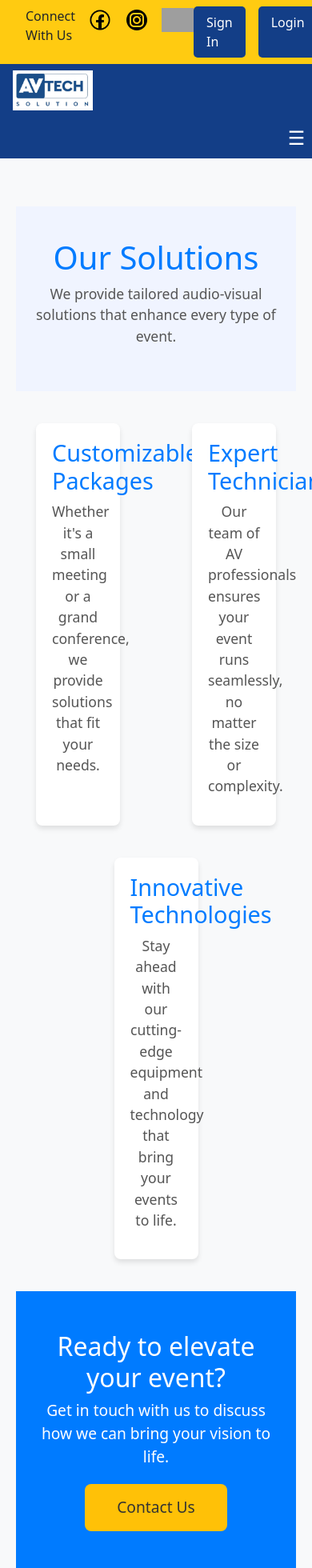
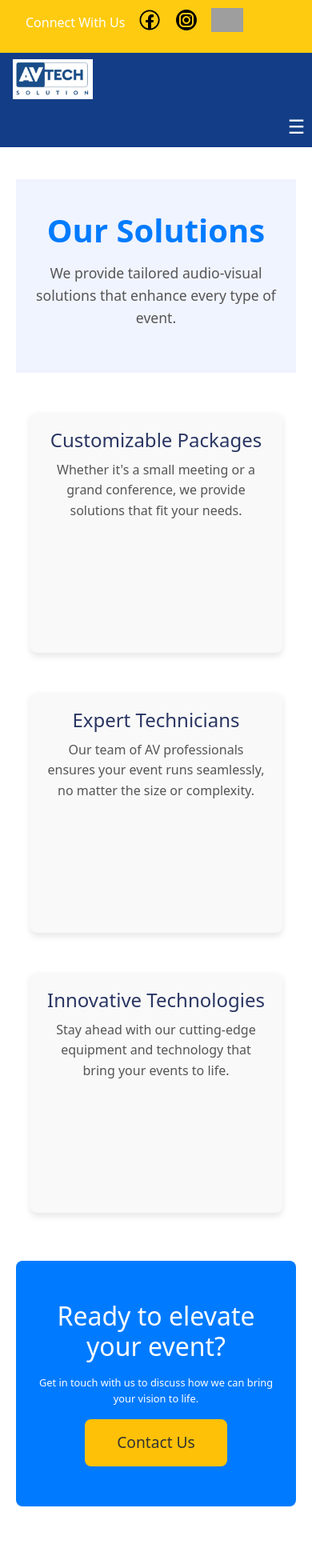
Before and after one commit to niks238/avtechsol, a React (Create React App) app: page /solutions in a window 390 px wide. Shown: the top 1960 px of the page at 80% size. Built offline with nearby package versions, Linux system fonts and the light colour scheme; grey boxes are pictures that could not be loaded.

Commit message:
responsive design completed

```diff
--- a/public/index.html
+++ b/public/index.html
@@ -13,7 +13,7 @@
 
     <link rel="manifest" href="%PUBLIC_URL%/manifest.json" />
 
-    <title>React App</title>
+    <title> AVTech Solution </title>
   </head>
   <body>
     <noscript>You need to enable JavaScript to run this app.</noscript>
--- a/src/components/Footer/Footer.js
+++ b/src/components/Footer/Footer.js
@@ -34,10 +34,10 @@ function Footer() {
         <div className="footer-section social">
           <h2>Follow Us</h2>
           <div className="social-icons">
-            <Link to="#"><FaFacebook className="social-icon" /></Link>
+            <Link to="https://www.facebook.com/avtechsolutionnagpur"><FaFacebook className="social-icon" /></Link>
             <Link to="#"><FaTwitter className="social-icon" /></Link>
-            <Link to="#"><FaInstagram className="social-icon" /></Link>
-            <Link to="#"><FaLinkedin className="social-icon" /></Link>
+            <Link to="https://www.instagram.com/avtech_solution?igsh=MXU0ZzMwZnY1MWh3OA%3D%3D"><FaInstagram className="social-icon" /></Link>
+            <Link to="https://www.linkedin.com/company/69615062/admin/dashboard/"><FaLinkedin className="social-icon" /></Link>
           </div>
         </div>
       </div>
--- a/src/components/Navbar/Navbar.css
+++ b/src/components/Navbar/Navbar.css
@@ -29,24 +29,6 @@
 
 .social-icon-image {
   height: 30px;
-}
-
-.auth-links {
-  display: flex;
-  gap: 1rem;
-}
-
-.auth-button {
-  color: #fff;
-  text-decoration: none;
-  background-color: #133E87;
-  padding: 0.5rem 1rem;
-  border-radius: 5px;
-  transition: background-color 0.3s;
-}
-
-.auth-button:hover {
-  background-color: #0056b3;
 }
 
 /* Navbar Styling */
--- a/src/components/Navbar/Navbar.js
+++ b/src/components/Navbar/Navbar.js
@@ -17,14 +17,10 @@ function Navbar() {
     <>
      <div className="top-bar">
         <div className="social-links">
-          <p className="text-dark">Connect With Us</p>
-          <Link to="#" className="social-icon"><img alt="" src={facebook} className="social-icon-image"/></Link>
-          <Link to="#" className="social-icon"><img alt="" src={instgram} className="social-icon-image"/></Link>
-          <Link to="#" className="social-icon"><img alt="" src={Linkedin} className="social-icon-image"/></Link>
-        </div>
-        <div className="auth-links">
-          <Link to="#" className="auth-button">Sign In</Link>
-          <Link to="#" className="auth-button">Login</Link>
+          <p className="text-white mt-2">Connect With Us</p>
+          <Link to="https://www.instagram.com/avtech_solution?igsh=MXU0ZzMwZnY1MWh3OA%3D%3D" className="social-icon"><img alt="" src={facebook} className="social-icon-image"/></Link>
+          <Link to="https://www.facebook.com/avtechsolutionnagpur" className="social-icon"><img alt="" src={instgram} className="social-icon-image"/></Link>
+          <Link to="https://www.linkedin.com/company/69615062/admin/dashboard/" className="social-icon"><img alt="" src={Linkedin} className="social-icon-image"/></Link>
         </div>
       </div>
      <nav className="navbar">
--- a/src/pages/AboutUs/AboutUs.css
+++ b/src/pages/AboutUs/AboutUs.css
@@ -1,7 +1,45 @@
+
+body {
+  font-family: 'Poppins', sans-serif;
+  margin: 0;
+  padding: 0;
+}
+
+h2, h3 {
+  color: #2A3663;
+  font-weight: bold;
+}
+
+p {
+  font-size: 1rem;
+  line-height: 1.6;
+  margin: 10px 0;
+}
+
+/* Header Styles */
+header {
+  background: url('https://www.audiovisual.ie/wp-content/uploads/2015/12/Do-You-Need-An-Audio-Visual-Operator-Audio-Visual-Rental-Ireland.jpg') no-repeat center center/cover;
+  color: #fff;
+  padding: 50px 20px;
+  text-align: center;
+}
+
+header h1 {
+  font-size: 4rem;
+  font-weight: bold;
+  margin: 0;
+}
+
+header p {
+  font-size: 1.2rem;
+  margin-top: 20px;
+}
 
 /* Section Styles */
 .about-us-section {
     display: flex;
+    flex-direction: column;
+    flex-wrap: wrap;
     justify-content: space-evenly;
     text-align: left; /* Align items to the left */
     padding: 40px 20px;
@@ -9,26 +47,27 @@
 
   /* Container for the section */
   .about-us-container {
-    max-width: 1200px;
     display: flex;
+    gap: 20px;
     justify-content: space-between;
-    width: 100%;
+    align-items: center;
+    padding: 40px 20px;
   }
 
   /* Left side content */
   .about-us-left {
     flex: 1;
-    padding-right: 20px;
   }
-
+  .about-us-right {
+    flex: 1;
+  }
   .about-us-left h2 {
     font-size: 2rem;
     margin-bottom: 20px;
   }
 
   .about-us-left p {
-    font-size: 1.2rem;
-    margin-bottom: 10px;
+    font-size: 1rem;
   }
 
   .about-us-left b {
@@ -39,6 +78,8 @@
   .about-us-left .certification-organization,
   .about-us-left .feedback-testimonial {
     margin-top: 10px;
+    font-weight: normal;
+    color: #007bff;
   }
 
   /* Right side content (Image) */
@@ -46,14 +87,15 @@
     flex: 1;
     text-align: center;
   }
-
   .about-us-right img {
-    max-width: 100%;
+    width: 100%;
+    height: auto;
     border-radius: 8px;
   }
-  .why-choose-us-section {
+
+  .why-choose-us-container {
     display: flex;
-    justify-content: space-evenly;
+    gap: 20px;
     align-items: center;
     padding: 40px 20px;
   }
@@ -81,32 +123,65 @@
     line-height: 1.5;
   }
 
+
   .why-choose-us-video {
     flex: 1;
-    text-align: left;
+  }
+  .why-choose-us-text {
+    flex: 1;
   }
 
   .why-choose-us-video-content {
-  width: 500px;
-  height: 590px;
+    width: 100%;
+    height: auto;
     border-radius: 8px;
-    object-fit: cover;
+  }
+  .we-offer-section {
+    padding: 60px 20px;
+    background-color: #f9f9f9;
+    text-align: center;
+  }
+  .we-offer-section .section-title {
+    font-size: 2rem;
+    margin-bottom: 40px;
+  }
 
+  .we-offer-section .offer-item {
+    background-color: #fff;
+    padding: 20px;
+    border-radius: 8px;
+    box-shadow: 0 4px 8px rgba(0, 0, 0, 0.1);
+    text-align: center;
+    flex: 1 1 250px;
+    margin: 10px;
   }
+  .we-offer-section .offer-item i {
+    font-size: 2rem;
+    color: #007bff;
+  }
+
+  .we-offer-section .offer-item h3 {
+    font-size: 1.5rem;
+    margin-top: 15px;
+  }
+
+  .we-offer-section .offer-item p {
+    font-size: 1rem;
+    margin-top: 10px;
+  }
+
   /* Container section */
 /* Container section */
 .partner-section {
   padding: 60px 20px;
+  background-color: #f9f9f9;
   text-align: center;
-  background-color: #eee;
 }
-
 /* Section heading */
 .partner-section h2 {
   font-size: 2rem;
   margin-bottom: 20px;
 }
-
 /* Introductory text */
 .partner-section p.intro-text {
   font-size: 1.2rem;
@@ -114,11 +189,10 @@
 }
 
 /* Company count box */
-.company-count-box {
-  margin: 20px auto;
-  max-width: 800px;
+.partner-section .company-count-box {
   background-color: #fff;
   padding: 20px;
+  margin: 20px 0;
   border-radius: 8px;
   box-shadow: 0 4px 8px rgba(0, 0, 0, 0.1);
 }
@@ -148,7 +222,25 @@
     transform: translateX(-50%);
   }
 }
+@media (max-width: 768px) {
+  /* Adjust Header text size for smaller screens */
+  header h1 {
+    font-size: 2.5rem;
+  }
 
+  header p {
+    font-size: 1rem;
+  }
+
+  /* About Us Section */
+  .about-us-container {
+    flex-direction: column;
+    text-align: center;
+  }
+
+  .about-us-left {
+    text-align: center;
+  }}
 /* Inner scrolling container */
 .company-list-inner {
   display: flex;
@@ -217,3 +309,20 @@
   border-radius: 8px;
   margin-bottom: 10px;
 }
+@media (max-width: 480px) {
+  header h1 {
+    font-size: 2rem;
+  }
+
+  header p {
+    font-size: 0.9rem;
+  }
+
+  .we-offer-section .offer-item {
+    padding: 15px;
+  }
+
+  .partner-section .company-count-box {
+    padding: 15px;
+  }
+}
--- a/src/pages/Solutions/Solutions.css
+++ b/src/pages/Solutions/Solutions.css
@@ -1,76 +1,145 @@
-.solutions {
-    padding: 60px 20px;
-    background-color: #f8f9fa;
+/* General Styles */
+body {
+  font-family: 'Poppins', sans-serif;
+  margin: 0;
+  padding: 0;
 }
 
-  .intro-section {
+.solutions {
+  padding: 40px 20px;
   text-align: center;
-    margin-bottom: 40px;
 }
 
 .intro-section h1 {
-    color: #007bff;
   font-size: 2.5rem;
+  color: #2A3663;
+  font-weight: bold;
 }
 
 .intro-section p {
-    font-size: 1.1rem;
+  font-size: 1.2rem;
   color: #555;
+  margin: 15px 0;
 }
 
+/* Features Section */
 .solutions-features {
   display: flex;
   justify-content: space-around;
+  gap: 20px;
   flex-wrap: wrap;
-    gap: 40px;
-    margin-bottom: 40px;
+  margin: 40px 0;
 }
 
 .feature {
-    background-color: white;
+  background-color: #f9f9f9;
+  padding: 20px;
   border-radius: 8px;
-    padding: 20px;
-    box-shadow: 0 4px 6px rgba(0, 0, 0, 0.1);
-    width: 30%;
-    text-align: center;
+  box-shadow: 0 4px 8px rgba(0, 0, 0, 0.1);
+  flex: 1 1 300px; /* Flex grow, shrink, and set min width */
+  max-width: 300px; /* Ensures it doesn’t stretch too wide */
+  margin: 10px; /* Adds spacing around each card */
 }
 
 .feature h2 {
-    color: #007bff;
-    font-size: 1.8rem;
+  font-size: 1.5rem;
+  color: #2A3663;
+  margin-bottom: 10px;
 }
 
 .feature p {
-    font-size: 1.1rem;
+  font-size: 1rem;
   color: #555;
+  line-height: 1.6;
 }
 
+/* Call to Action Section */
 .cta {
-    text-align: center;
-    background-color: #007bff;
-    padding: 50px 20px;
-    color: white;
+  background-color: #2A3663;
+  color: #fff;
+  padding: 30px 20px;
+  border-radius: 8px;
+  margin-top: 40px;
 }
 
 .cta h2 {
   font-size: 2rem;
+  margin: 0;
 }
 
 .cta p {
-    font-size: 1.2rem;
+  font-size: 1rem;
+  margin: 15px 0;
+}
+
+.cta-button {
+  background-color: #ffd700;
+  color: #2A3663;
+  padding: 10px 20px;
+  border: none;
+  border-radius: 4px;
+  font-size: 1rem;
+  cursor: pointer;
+  transition: background-color 0.3s ease;
+}
+
+.cta-button:hover {
+  background-color: #ffb800;
+}
+
+/* Responsive Styles */
+@media (max-width: 768px) {
+  .intro-section h1 {
+    font-size: 2rem;
+  }
+
+  .intro-section p {
+    font-size: 1rem;
+  }
+
+  .solutions-features {
+    flex-direction: column;
+    align-items: center;
+  }
+
+  .feature {
+    max-width: 90%; /* Full width on smaller screens */
     margin-bottom: 20px;
   }
 
-  .cta-button {
-    background-color: #ffc107;
-    border: none;
-    padding: 15px 40px;
-    font-size: 1.2rem;
-    color: #333;
-    border-radius: 8px;
-    cursor: pointer;
+  .cta h2 {
+    font-size: 1.8rem;
   }
 
-  .cta-button:hover {
-    background-color: #ff9800;
+  .cta p {
+    font-size: 0.9rem;
   }
+
+  .cta-button {
+    font-size: 0.9rem;
+    padding: 8px 16px;
+  }
+}
+
+@media (max-width: 480px) {
+  .intro-section h1 {
+    font-size: 1.8rem;
+  }
+
+  .intro-section p {
+    font-size: 0.9rem;
+  }
+
+  .cta h2 {
+    font-size: 1.6rem;
+  }
+
+  .cta p {
+    font-size: 0.8rem;
+  }
+
+  .cta-button {
+    font-size: 0.8rem;
+    padding: 6px 12px;
+  }
+}
```
Also changed, not shown: src/pages/AboutUs/AboutUs.js (+4 -4 lines), src/pages/Home/Home.css (+107 -137 lines), src/pages/Home/Home.js (+6 -6 lines). Lines whose indentation alone changed are shown as unchanged.
